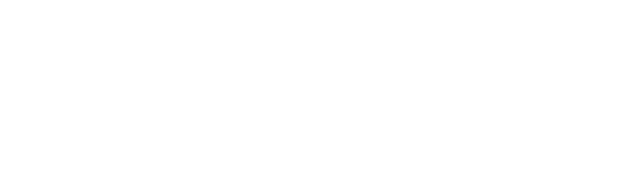
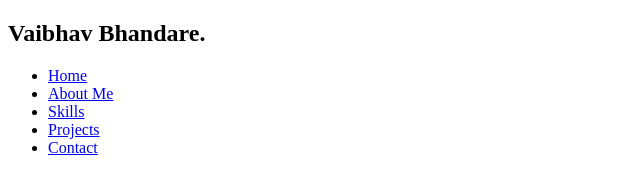
Before and after one commit to vkbhandareletsupgrade/LU-MyPortfolio, a plain HTML site: page index.html in a window 1280 px wide. Shown: the whole page, without its empty margins (0-640 px from the left). Drawn offline with Linux system fonts and the light colour scheme.

Commit message:
Update index.html

```diff
--- a/index.html
+++ b/index.html
@@ -7,6 +7,22 @@
     <title>LU - MyPortfolio</title>
 </head>
 <body>
+    <header>
+        <div class="logo">
+            <h2>Vaibhav Bhandare.</h2>
+        </div>
+        <nav>
+            <ul>
+                <li><a href="#home">Home</a></li>
+                <li><a href="#about">About Me</a></li>
+                <li><a href="#skills">Skills</a></li>
+                <li><a href="#projects">Projects</a></li>
+                <li><a href="#contact">Contact</a></li>
+            </ul>
+        </nav>
+        <div class="hamburger">
 
+        </div>
+    </header>
 </body>
 </html>
```
